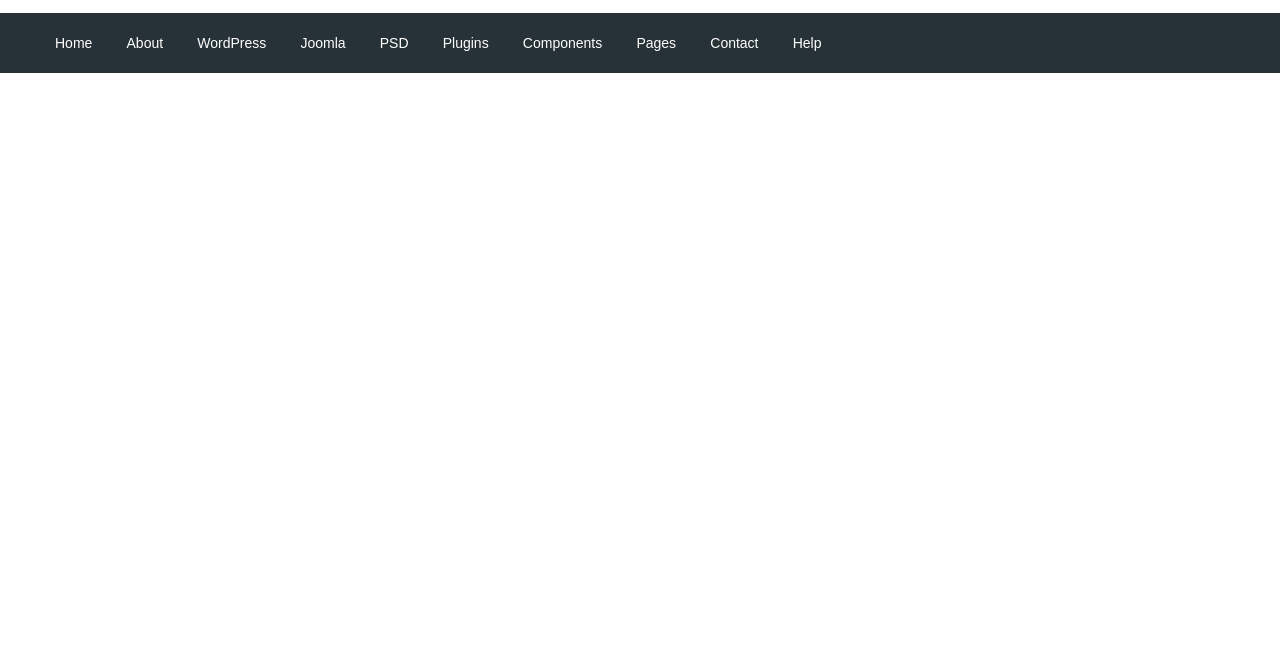
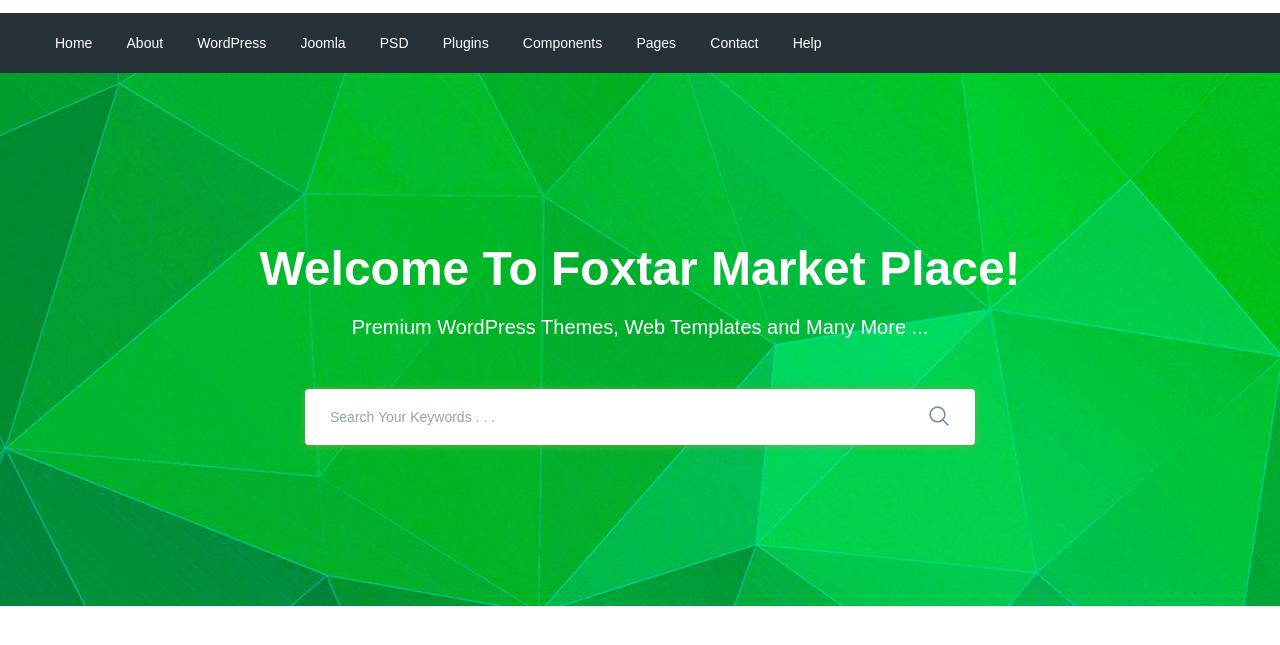
Before and after one commit to LuckyMan01/moderno, a website: page app/index.html in a window 1280 px wide. Shown: the part 77-722 px from the top of the page. Drawn offline with nearby package versions, Linux system fonts and the light colour scheme; files that its build step writes are made by us from their sources.

Commit message:
search-section

```diff
--- a/app/index.html
+++ b/app/index.html
@@ -94,7 +94,26 @@
             </div>
         </div>
     </hedear>
-
+<section class="search" style="background-image: url(images/search-bg.jpg);">
+    <div class="container">
+        <div class="search__inner">
+            <div class="search__inner-title">
+                Welcome To Foxtar Market Place!
+            </div>
+            <div class="search__inner-text">
+                Premium WordPress Themes, Web Templates and Many More ...
+            </div>
+            <div class="search__inner-form">
+                <form>
+                    <input type="text" placeholder="Search Your Keywords . . ." required>
+                    <button type="submit">
+                        <img src="images/icons/search.png" alt="">
+                    </button>
+                </form>
+            </div>
+        </div>
+    </div>
+</section>
     <script src="https://ajax.googleapis.com/ajax/libs/jquery/3.4.1/jquery.min.js"></script>
     <script src="js/libs.min.js"></script>
     <script src="js/main.min.js"></script>
--- a/app/scss/style.scss
+++ b/app/scss/style.scss
@@ -51,3 +51,54 @@
         color: #fff;
     }
 }
+.search{
+    background-repeat: no-repeat;
+    background-position: center;
+    background-size: cover;
+    min-height: 533px;
+}
+.search__inner{
+    padding: 160px 0 100px;
+    color: #fff;
+    text-align: center;
+    &-title{
+        margin-bottom: 10px;
+        font-weight: 700;
+        font-size: 48px;
+        line-height: 72px;
+    }
+    &-text{
+        margin-bottom: 50px;
+        font-weight: 500;
+        font-size: 20px;
+        background-image: 30px;
+    }
+    &-form{
+        max-width: 670px;
+        margin: 0 auto;
+        position: relative;
+        input{
+            display: block;
+            width: 100%;
+            height: 56px;
+            border-radius: 4px;
+            box-shadow: 0px 1px 10px 0px rgba(124, 178, 64, 0.75);
+            border: none;
+            font-size: 14px;
+            font-weight: 500;
+            padding-left: 25px;
+            padding-right: 60px;
+            &::placeholder{
+                font-weight: 500;
+                color: #90a4ae;
+            }
+        }
+        button{
+            position: absolute;
+            border: none;
+            background-color: transparent;
+            right: 20px;
+            top: 16px;
+        }
+    }
+}
```
Also changed, not shown: app/images/icons/search.png (added), app/images/icons/search.svg (added), app/images/search-bg.jpg (added), 2 other files.
